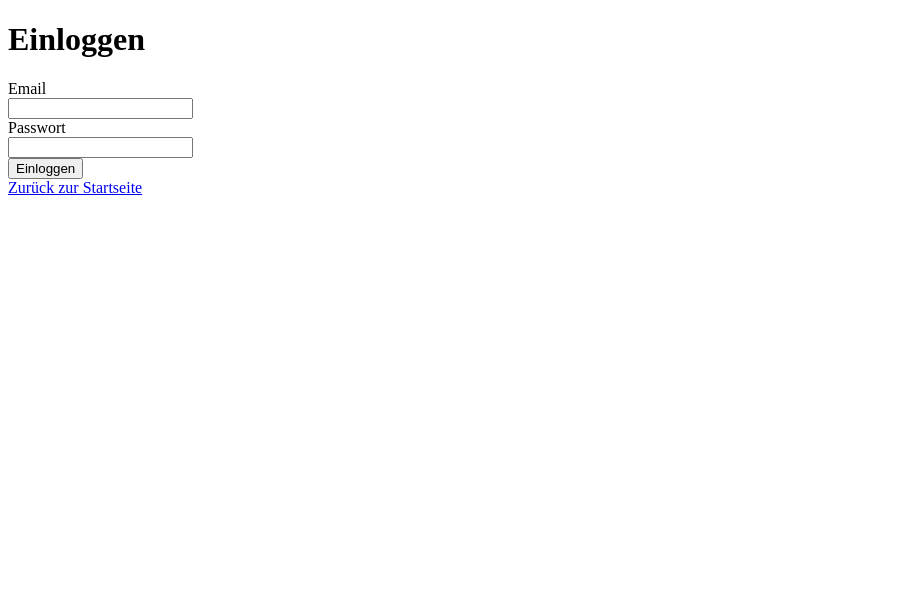
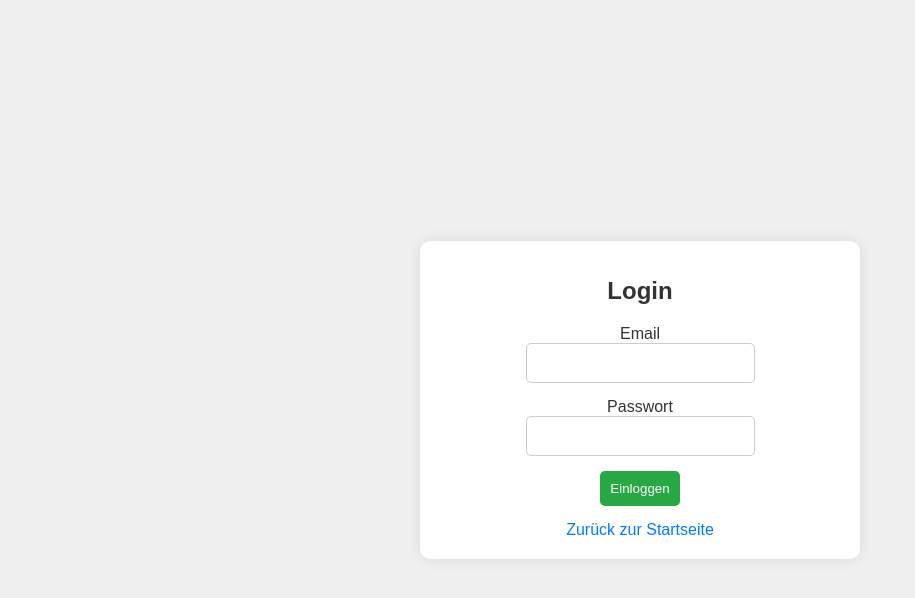
Before and after one commit to AKir2024/Gastro-Entdeckung-App, a Flask app: page /login in a window 1280 px wide. Shown: the top 598 px of the page, without its empty margins (0-915 px from the left). Run offline with Flask 3, Linux system fonts and the light colour scheme.

Commit message:
Add files via upload

```diff
--- a/templates/login.html
+++ b/templates/login.html
@@ -2,9 +2,11 @@
 <html>
 <head>
     <title>Login</title>
+    <link rel="stylesheet" type="text/css" href="{{ url_for('static', filename='style.css') }}">
 </head>
 <body>
-    <h1>Einloggen</h1>
+    <div class="container">
+        <h1>Login</h1>
         <form method="POST">
             {{ form.hidden_tag() }}
             <div>
@@ -20,5 +22,6 @@
             </div>
         </form>
         <a href="{{ url_for('index') }}">Zurück zur Startseite</a>
+    </div>
 </body>
 </html>
--- a/templates/register.html
+++ b/templates/register.html
@@ -2,8 +2,10 @@
 <html>
 <head>
     <title>Registrieren</title>
+    <link rel="stylesheet" type="text/css" href="{{ url_for('static', filename='style.css') }}">
 </head>
 <body>
+    <div class="container">
     <h1>Registriere dich</h1>
     <form method="POST">
         {{ form.hidden_tag() }}
@@ -24,5 +26,6 @@
         </div>
     </form>
     <a href="{{ url_for('index') }}">Zurück zur Startseite</a>
+</div>
 </body>
 </html>
```
Lines whose indentation alone changed are shown as unchanged.
